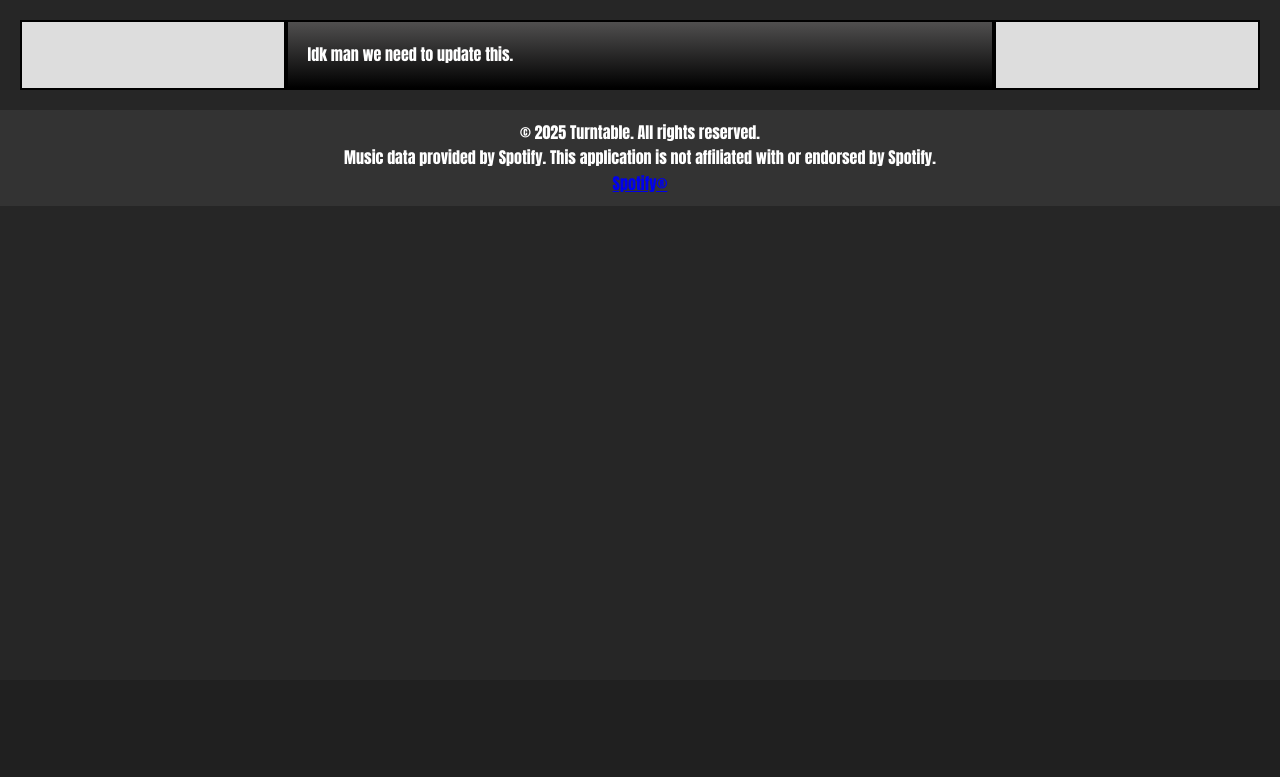
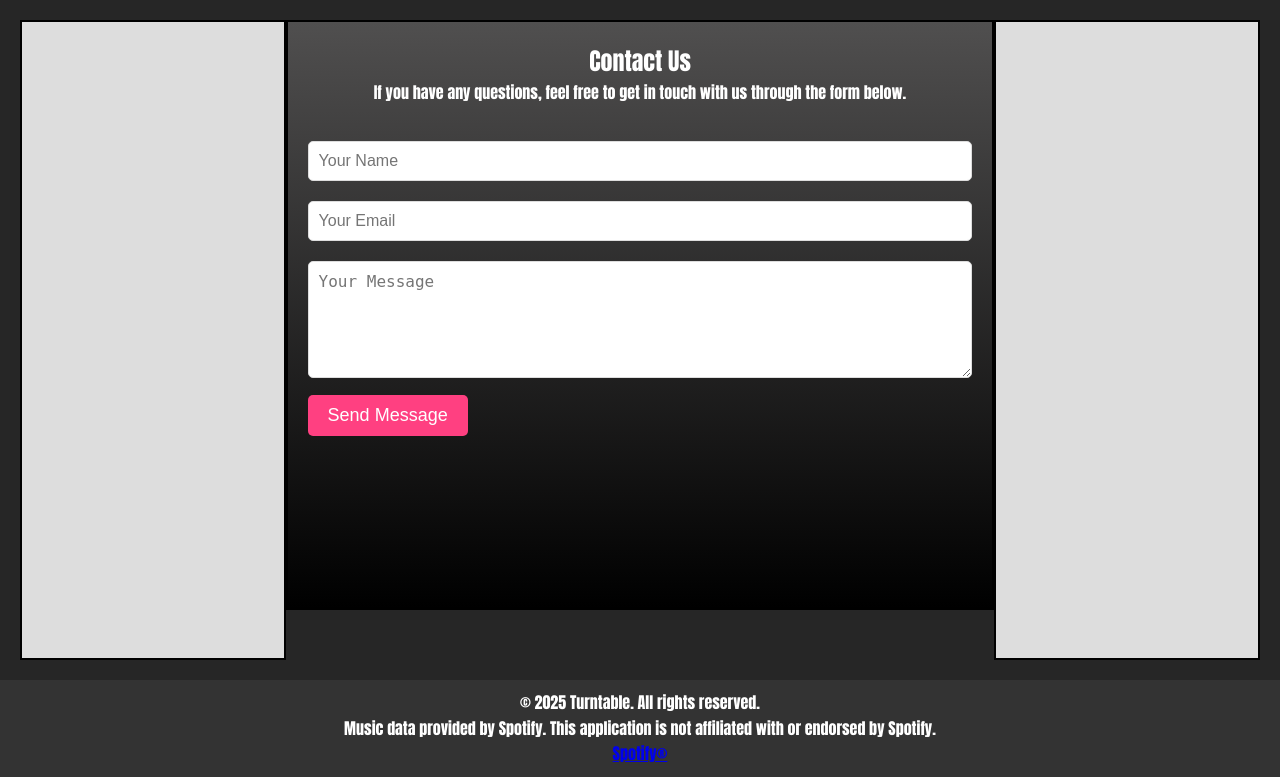
Before and after one commit to mac8414/turntable, a Flask app: page /contact in a window 1280 px wide. Shown: the part 120-897 px from the top of the page. Before the commit the page ends 326 px from the top, so only its background shows below. Run offline with Flask 3, Linux system fonts and the light colour scheme.

Commit message:
Contact page fully done, has input boxes, a success page, and an email in  which the messages get sent to.

```diff
--- a/app/app.py
+++ b/app/app.py
@@ -1,4 +1,4 @@
-from flask import Flask, render_template, jsonify, request, redirect
+from flask import Flask, render_template, jsonify, request, redirect, url_for
 import random
 from spotipy import Spotify
 from spotipy.oauth2 import SpotifyClientCredentials
@@ -7,8 +7,21 @@ import requests
 from io import BytesIO
 from PIL import Image
 from colorthief import ColorThief
+from flask_mail import Mail, Message
+
 
 app = Flask(__name__)
+
+# Configuring Flask-Mail with Gmail SMTP
+app.config['MAIL_SERVER'] = 'smtp.gmail.com'
+app.config['MAIL_PORT'] = 465
+app.config['MAIL_USE_TLS'] = False
+app.config['MAIL_USE_SSL'] = True
+app.config['MAIL_USERNAME'] = 'turntablehelp@gmail.com'
+app.config['MAIL_PASSWORD'] = 'fnuj qfow rnlt yaym'
+app.config['MAIL_DEFAULT_SENDER'] = 'turntablehelp@gmail.com'
+
+mail = Mail(app)
 
 client_credentials_manager = SpotifyClientCredentials(
     client_id=os.getenv('SPOTIPY_CLIENT_ID'),
@@ -189,5 +202,33 @@ def random_artist():
 
     return jsonify(name=None)
 
+# Route for Contact Form Page
+@app.route('/contact-help', methods=['GET', 'POST'])
+def contact_help():
+    if request.method == 'POST':
+        name = request.form['name']
+        email = request.form['email']
+        message = request.form['message']
+
+        # Create the email message
+        msg = Message(f'New message from {name} ({email})',
+                      recipients=['turntablehelp@gmail.com'])
+        msg.body = f'Name: {name}\nEmail: {email}\n\nMessage:\n{message}'
+
+        try:
+            mail.send(msg)
+            return redirect(url_for('success'))  # Redirect to success page
+        except Exception as e:
+            print("Error details:", traceback.format_exc())
+            return 'An error occurred while sending your message. Please try again.'
+
+    return render_template('contact.html')
+
+# Route for Success Page
+@app.route('/success')
+def success():
+    return render_template('success.html')  # You can create this page for the success message.
+
+
 if __name__ == "__main__":
     app.run(debug=True)
--- a/app/static/css/contact.css
+++ b/app/static/css/contact.css
@@ -24,6 +24,7 @@ header {
 main {
     display: flex;
     margin: 20px;
+    min-height: 80vh; /* Push footer down */
 }
 
 /* Sidebar styles */
@@ -43,6 +44,42 @@ main {
     background-size: cover;
     border: 2px solid black;
     color: white;
+    margin-bottom: 50px;
+}
+
+.content h2, .content p {
+    text-align: center;
+}
+
+.content p {
+    text-align: center;
+    margin-bottom: 25px;
+}
+
+/* Contact Form Styles */
+.contact-form input,
+.contact-form textarea {
+    width: 100%;
+    padding: 10px;
+    margin: 10px 0;
+    border: 1px solid #ddd;
+    border-radius: 5px;
+    font-size: 16px;
+}
+
+.contact-form button {
+    padding: 10px 20px;
+    background-color: #ff4081;
+    color: white;
+    border: none;
+    border-radius: 5px;
+    cursor: pointer;
+    font-size: 18px;
+    transition: background-color 0.3s;
+}
+
+.contact-form button:hover {
+    background-color: #e91e63;
 }
 
 footer {
--- a/app/templates/contact.html
+++ b/app/templates/contact.html
@@ -27,17 +27,27 @@
 
     <main>
         <aside class="sidebarL">
-            <!-- <h3>Left Sidebar</h3> -->
-            <!-- <p>This is space is for ads.</p> -->
+            <!-- Additional content, like links or ads -->
         </aside>
+
         <section class="content">
-            <p>Idk man we need to update this.</p>
+            <h2>Contact Us</h2>
+            <p>If you have any questions, feel free to get in touch with us through the form below.</p>
+            <div class="contact-form">
+                <form action="/contact-help" method="POST">
+                    <input type="text" name="name" placeholder="Your Name" required>
+                    <input type="email" name="email" placeholder="Your Email" required>
+                    <textarea name="message" placeholder="Your Message" rows="5" required></textarea>
+                    <button type="submit">Send Message</button>
+                </form>
+            </div>
         </section>
+
         <aside class="sidebarR">
-            <!-- <h3>Right Sidebar</h3> -->
-            <!-- <p>This is space is for ads.</p> -->
+            <!-- Additional content, like social media links or ads -->
         </aside>
     </main>
+
 
     <footer>
         <p>&copy; 2025 Turntable. All rights reserved.</p>
--- a/commands.txt
+++ b/commands.txt
@@ -1,2 +1,2 @@
 python3 -m flask run
-source .venv/bin/activate
+source myenv/bin/activate
```
Also changed, not shown: app/templates/success.html (added, +43 -0 lines), app/static/images/mckayImage.jpeg (renamed from app/static/images/imageForTurntable.jpeg), app/static/images/rasimImage.jpg (added).
